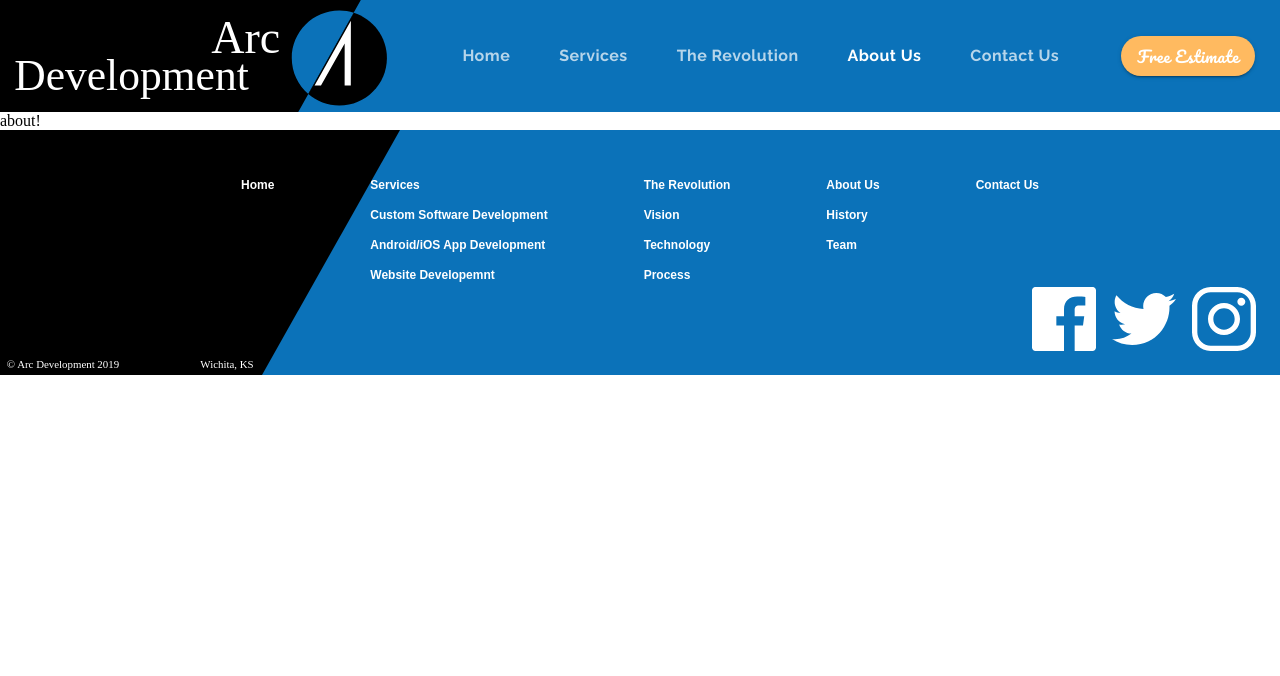
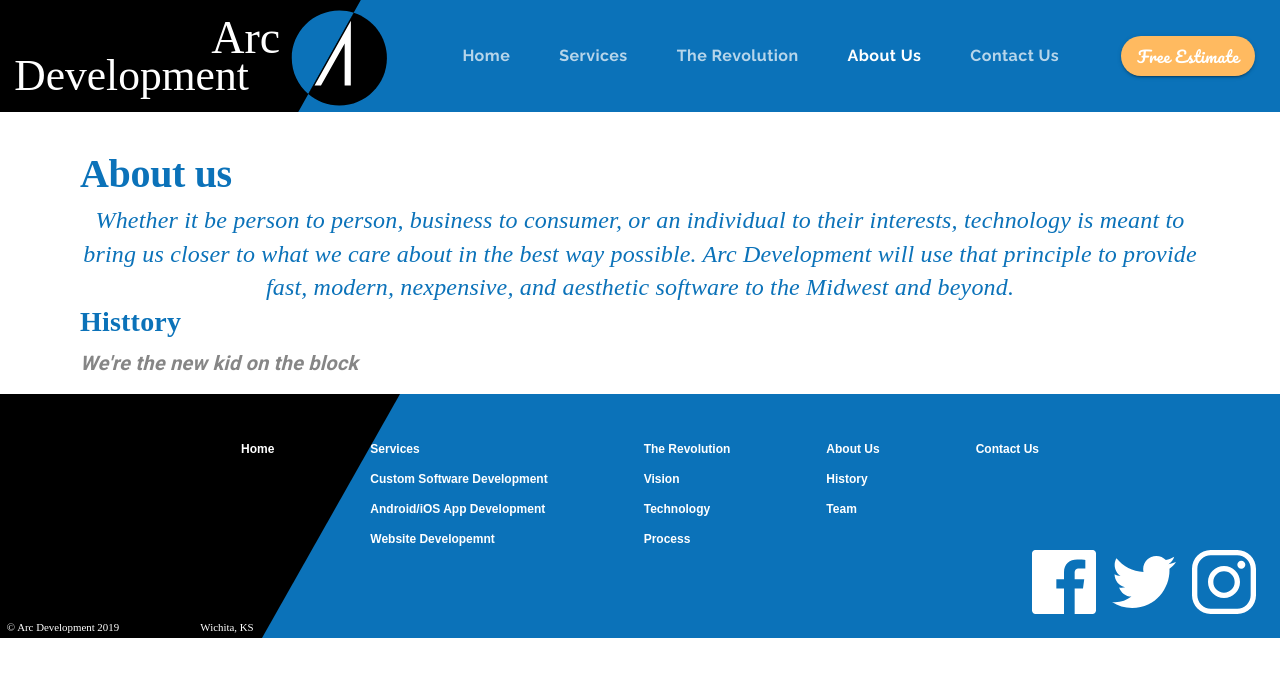
Before and after one commit to arunsinghsnd/NativeCodeLab, a React (Create React App) app: page /about in a window 1280 px wide. Shown: the top 676 px of the page. Built offline with nearby package versions, Linux system fonts and the light colour scheme.

Commit message:
created the inital setup for about us page

```diff
--- /dev/null
+++ b/src/components/About.js
@@ -0,0 +1,87 @@
+import React from "react";
+import {
+  Grid,
+  makeStyles,
+  useTheme,
+  Typography,
+  useMediaQuery,
+  IconButton,
+  Hidden,
+} from "@material-ui/core";
+
+const useStyles = makeStyles(theme => ({
+  missionStatement: {
+    fontStyle: "italic",
+    fontWeight: 300,
+    fontSize: "1.5em",
+    lineHeight: 1.4,
+    maxWidth: "50em",
+  },
+  arrowContainer: {
+    marginTop: "0.5em",
+  },
+  rowContainer: {
+    paddingLeft: "5em",
+    paddingRight: "5em",
+    [theme.breakpoints.down("sm")]: {
+      paddingLeft: "1.5em",
+      paddingRight: "1.5em",
+    },
+  },
+  itemContainer: {
+    maxWidth: "34em",
+  },
+}));
+
+const About = () => {
+  const classes = useStyles();
+  const theme = useTheme();
+  const matchesMD = useMediaQuery(theme.breakpoints.down("md"));
+  const matchesSM = useMediaQuery(theme.breakpoints.down("sm"));
+  const matchesXS = useMediaQuery(theme.breakpoints.down("xs"));
+  return (
+    <Grid container direction="colummn">
+      <Grid item className={classes.rowContainer} style={{ marginTop: "2em" }}>
+        <Typography variant="h2">About us</Typography>
+      </Grid>
+      <Grid
+        item
+        container
+        justifyContent="center"
+        className={classes.rowContainer}
+      >
+        <Typography
+          variant="h4"
+          align="center"
+          className={classes.missionStatement}
+        >
+          Whether it be person to person, business to consumer, or an individual
+          to their interests, technology is meant to bring us closer to what we
+          care about in the best way possible. Arc Development will use that
+          principle to provide fast, modern, nexpensive, and aesthetic software
+          to the Midwest and beyond.
+        </Typography>
+      </Grid>
+      <Grid item container className={classes.rowContainer}>
+        <Grid item container direction="column">
+          <Grid item>
+            <Typography variant="h4" gutterBottom>
+              Histtory
+            </Typography>
+          </Grid>
+          <Grid item>
+            <Typography
+              variant="body2"
+              paragraph
+              style={{ fontWeight: 700, fontStyle: "italic" }}
+            >
+              We're the new kid on the block
+            </Typography>
+          </Grid>
+        </Grid>
+      </Grid>
+    </Grid>
+  );
+};
+
+export default About;
--- a/src/components/App.js
+++ b/src/components/App.js
@@ -11,6 +11,7 @@ import CustomSoftware from "./CustomSoftware";
 import MobileApps from "./MobileApps";
 import Websites from "./Websites";
 import Revolution from "./Revolution";
+import About from "./About";
 
 function App() {
   const [selectedIndex, setSelectedIndex] = useState(0);
@@ -91,7 +92,17 @@ function App() {
               />
             )}
           />
-          <Route exact path="/about" component={() => <div>about!</div>} />
+          <Route
+            exact
+            path="/about"
+            render={props => (
+              <About
+                {...props}
+                setValue={setValue}
+                setSelectedIndex={setSelectedIndex}
+              />
+            )}
+          />
           <Route exact path="/contact" component={() => <div>contact!</div>} />
           <Route
             exact
```
